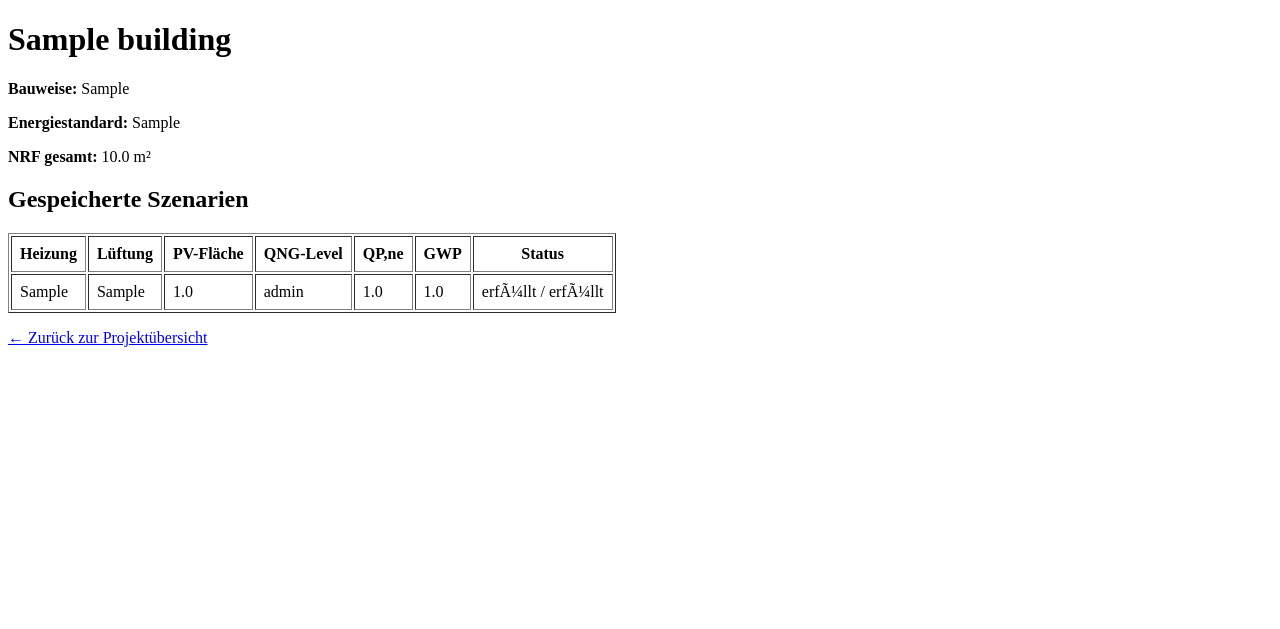
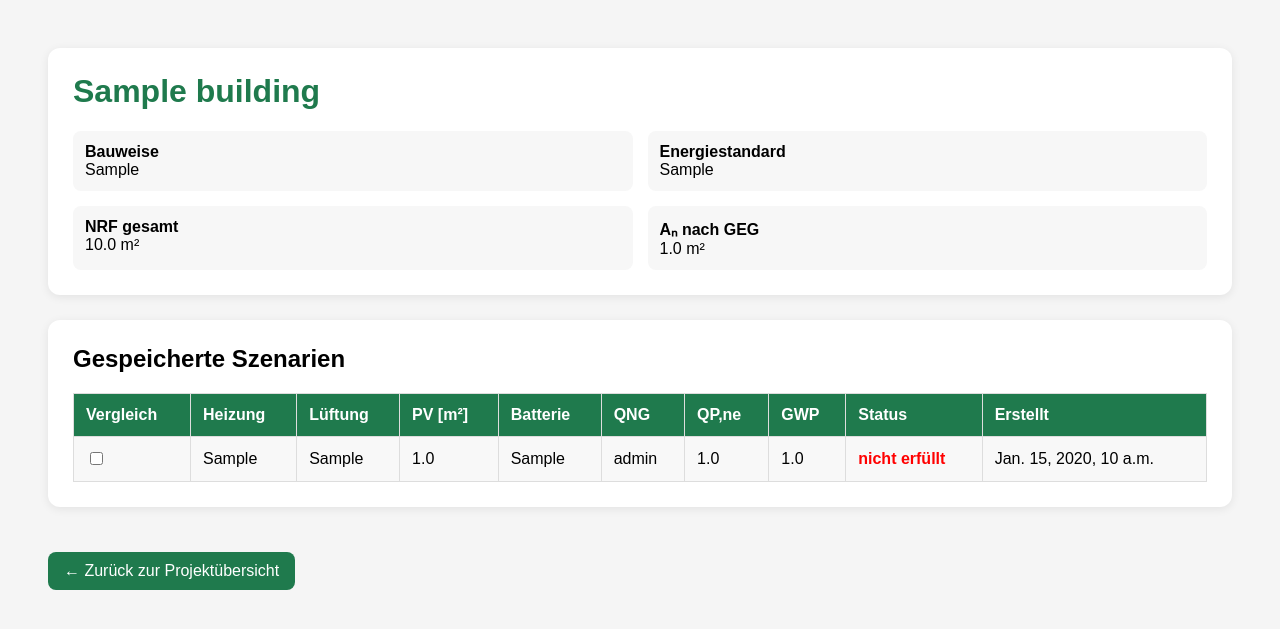
Before and after one commit to DBM-THA/Absch-tzung-der-Geb-ude-kobilanz-nach-QNG, a Django app: page /project/1/ in a window 1280 px wide. Shown: the top 629 px of the page. Run offline with Django 5.2, Linux system fonts and the light colour scheme; tables that the repository leaves empty hold one stand-in row (values such as "Sample post").

Commit message:
Enhance project_detail.html with dynamic content and styles
Updated project detail page to include dynamic project name and enhanced styling. Added information boxes for building type, energy standard, and total NRF area.

```diff
--- a/qngapp/templates/qngapp/project_detail.html
+++ b/qngapp/templates/qngapp/project_detail.html
@@ -2,56 +2,221 @@
 <html lang="de">
 <head>
 <meta charset="UTF-8">
-<title>Projekt öffnen</title>
+<title>{{ building.project_name }}</title>
+
+<style>
+
+body{
+    font-family: Arial, sans-serif;
+    padding:40px;
+    background:#f5f5f5;
+}
+
+.card{
+    background:white;
+    padding:25px;
+    border-radius:12px;
+    margin-bottom:25px;
+    box-shadow:0 2px 10px rgba(0,0,0,0.08);
+}
+
+h1{
+    color:#1f7a4d;
+    margin-top:0;
+}
+
+h2{
+    margin-top:0;
+}
+
+table{
+    width:100%;
+    border-collapse:collapse;
+    background:white;
+}
+
+th,td{
+    padding:12px;
+    border:1px solid #ddd;
+    text-align:left;
+}
+
+th{
+    background:#1f7a4d;
+    color:white;
+}
+
+tr:nth-child(even){
+    background:#f8f8f8;
+}
+
+.status-ok{
+    color:green;
+    font-weight:bold;
+}
+
+.status-bad{
+    color:red;
+    font-weight:bold;
+}
+
+.button{
+    display:inline-block;
+    padding:10px 16px;
+    background:#1f7a4d;
+    color:white;
+    text-decoration:none;
+    border-radius:8px;
+    margin-top:20px;
+}
+
+.button:hover{
+    background:#16633d;
+}
+
+.info-grid{
+    display:grid;
+    grid-template-columns:repeat(2,1fr);
+    gap:15px;
+}
+
+.info-box{
+    background:#f7f7f7;
+    padding:12px;
+    border-radius:8px;
+}
+
+</style>
+
 </head>
 <body>
 
+<div class="card">
+
     <h1>{{ building.project_name }}</h1>
 
-<p><strong>Bauweise:</strong> {{ building.building_type }}</p>
-<p><strong>Energiestandard:</strong> {{ building.energy_standard }}</p>
-<p><strong>NRF gesamt:</strong> {{ building.nrf_total }} m²</p>
+    <div class="info-grid">
+
+        <div class="info-box">
+            <strong>Bauweise</strong><br>
+            {{ building.building_type }}
+        </div>
+
+        <div class="info-box">
+            <strong>Energiestandard</strong><br>
+            {{ building.energy_standard }}
+        </div>
+
+        <div class="info-box">
+            <strong>NRF gesamt</strong><br>
+            {{ building.nrf_total }} m²
+        </div>
+
+        <div class="info-box">
+            <strong>Aₙ nach GEG</strong><br>
+            {{ building.an_geg }} m²
+        </div>
+
+    </div>
+
+</div>
+
+
+<div class="card">
 
     <h2>Gespeicherte Szenarien</h2>
 
-<table border="1" cellpadding="8">
+    <table>
+
         <tr>
+            <th>Vergleich</th>
             <th>Heizung</th>
             <th>Lüftung</th>
-        <th>PV-Fläche</th>
-        <th>QNG-Level</th>
+            <th>PV [m²]</th>
+            <th>Batterie</th>
+            <th>QNG</th>
             <th>QP,ne</th>
             <th>GWP</th>
             <th>Status</th>
+            <th>Erstellt</th>
         </tr>
 
         {% for scenario in scenarios %}
         <tr>
+
+            <td>
+                <input type="checkbox">
+            </td>
+
             <td>{{ scenario.heating }}</td>
+
             <td>{{ scenario.ventilation }}</td>
+
             <td>{{ scenario.pv_area }}</td>
+
+            <td>{{ scenario.battery_storage }}</td>
+
             <td>{{ scenario.qng_level }}</td>
 
             {% if scenario.result %}
-            <td>{{ scenario.result.ac_qp_rel }}</td>
-            <td>{{ scenario.result.ac_gwp_rel }}</td>
-            <td>{{ scenario.result.qp_status }} / {{ scenario.result.gwp_status }}</td>
+
+                <td>
+                    {{ scenario.result.ac_qp_rel }}
+                </td>
+
+                <td>
+                    {{ scenario.result.ac_gwp_rel }}
+                </td>
+
+                <td>
+
+                    {% if scenario.result.qp_status == "erfüllt" and scenario.result.gwp_status == "erfüllt" %}
+
+                        <span class="status-ok">
+                            erfüllt
+                        </span>
+
                     {% else %}
+
+                        <span class="status-bad">
+                            nicht erfüllt
+                        </span>
+
+                    {% endif %}
+
+                </td>
+
+            {% else %}
+
                 <td>-</td>
                 <td>-</td>
                 <td>kein Ergebnis</td>
+
             {% endif %}
+
+            <td>
+                {{ scenario.created_at }}
+            </td>
+
         </tr>
         {% empty %}
+
         <tr>
-        <td colspan="7">Noch keine Szenarien gespeichert.</td>
+            <td colspan="10">
+                Noch keine Szenarien gespeichert.
+            </td>
         </tr>
+
         {% endfor %}
+
     </table>
 
-<p>
-    <a href="{% url 'projects' %}">← Zurück zur Projektübersicht</a>
-</p>
+</div>
+
+
+<a class="button" href="{% url 'projects' %}">
+    ← Zurück zur Projektübersicht
+</a>
 
 </body>
 </html>
```
Lines whose indentation alone changed are shown as unchanged.
